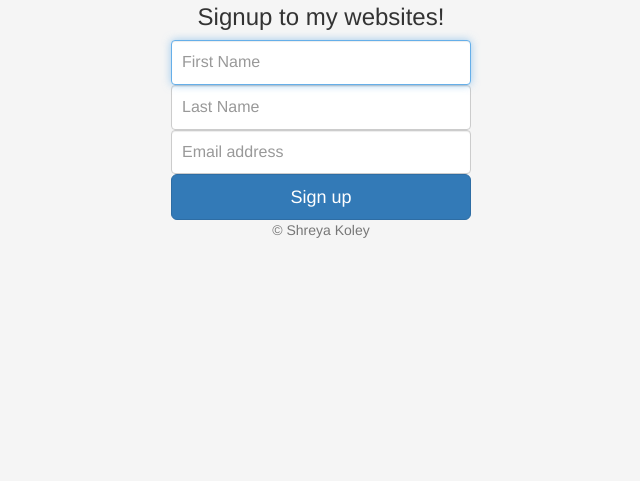
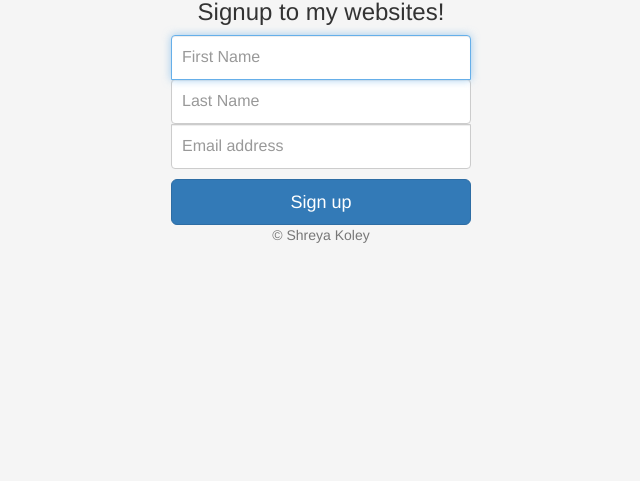
Before and after one commit to shreyakoley020102/Prac1, a website: page signup.html in a window 1280 px wide. Shown: the part 319-800 px from the top of the page, without its empty margins (319-959 px from the left). Drawn offline with nearby package versions, Linux system fonts and the light colour scheme.

Commit message:
Add files via upload

```diff
--- a/signup.html
+++ b/signup.html
@@ -37,7 +37,7 @@
 
       <input
         type="text"
-        class="form-control"
+        class="form-control top"
         placeholder="First Name"
         required
         autofocus
@@ -45,7 +45,7 @@
 
       <input
         type="text"
-        class="form-control"
+        class="form-control middle"
         placeholder="Last Name"
         required
         autofocus
@@ -54,7 +54,7 @@
       <input
         type="email"
         id="inputEmail"
-        class="form-control"
+        class="form-control bottom"
         placeholder="Email address"
         required
         autofocus
```
